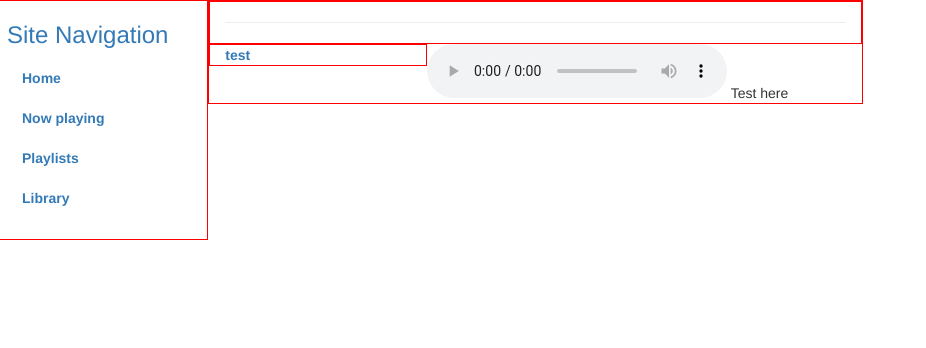
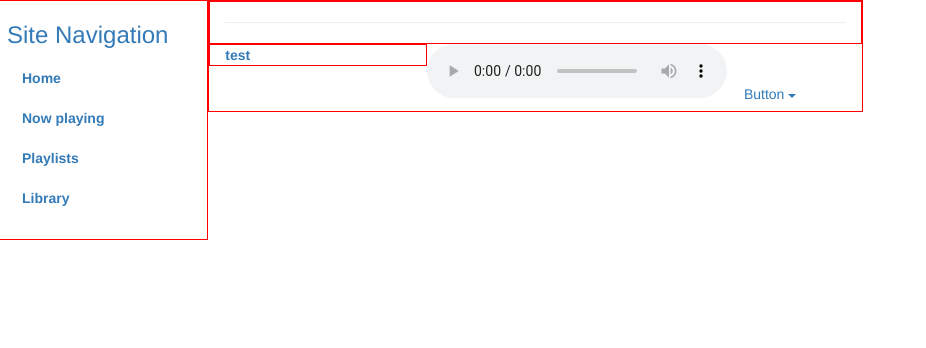
Before and after one commit to od210291jpv/PyHomeMedia, a Django app: template source/src/Home/Home/templates/main.html in a window 1280 px wide. Shown: the part 72-420 px from the top of the page, without its empty margins (0-926 px from the left). Run offline with Django 3.2, Linux system fonts and the light colour scheme; the template is opened without the code that fills it: values that come from a table or form of the project are taken from there, others are empty; data comes from the database, SQL or seed files in the repository; parts of the project's set-up code (start-up, migrations or seed data) failed here and were passed over; some libraries are stand-ins or nearby versions.

Commit message:
Updated styles, modified tracklist

```diff
--- a/source/src/Home/Home/templates/main.html
+++ b/source/src/Home/Home/templates/main.html
@@ -10,7 +10,11 @@
 					<audio controls="controls">
 						<source src="{{ track.path.url }}">
 					</audio>
-					<span>Test here</span>
+					<span>
+						<a class="btn dropdown-toggle" data-toggle="dropdown" href="#">
+    						Button
+    						<span class="caret"></span>
+						</a></span>
 				</div>
 
 			{% endfor %}
```
